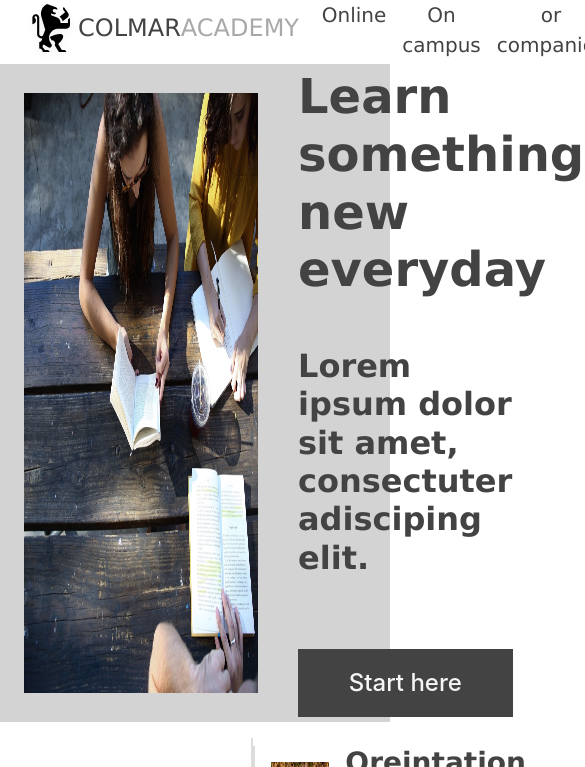
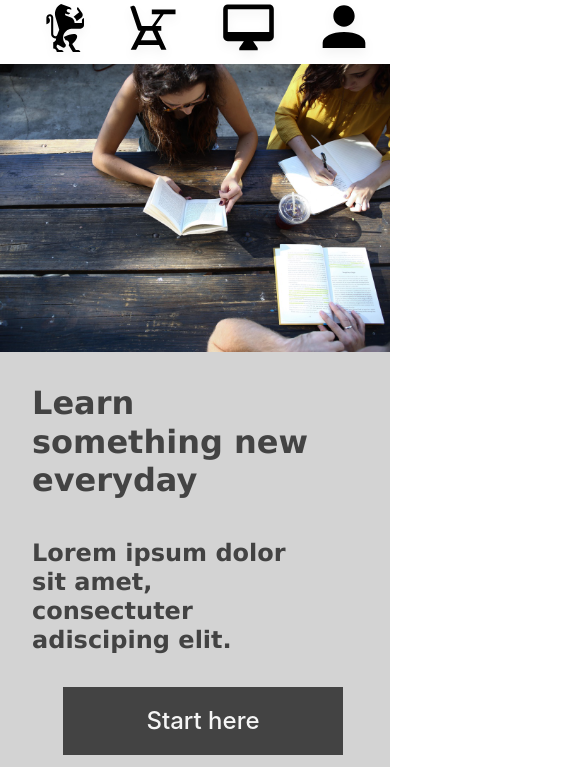
Before and after one commit to BenDanH/colmar-academy, a plain HTML site: page index.html in a window 390 px wide. Shown: the top 767 px of the page, 585 px wide, since content can reach past the window. Drawn offline with nearby package versions, Linux system fonts and the light colour scheme.

Commit message:
Adapt the first section for smaller screens

```diff
--- a/index.html
+++ b/index.html
@@ -11,7 +11,10 @@
 <body>
     <header>
         <img class="logo" id="header-logo" src="./resources/images/ic-logo.svg" alt="logo">
-        <h1 class="logo-text">COLMAR<span class="logo-text-grey">ACADEMY</span></h1>
+        <img class="logo hidden" src="./resources/images/ic-on-campus.svg" alt="icon">
+        <img class="logo hidden" src="./resources/images/ic-online.svg" alt="icon">
+        <img class="logo hidden" src="./resources/images/ic-login.svg" alt="icon">
+        <h1 id="header-logo-text" class="logo-text">COLMAR<span class="logo-text-grey">ACADEMY</span></h1>
         <nav>
             <ul>
                 <li>Online</li>
@@ -135,7 +138,7 @@
         <div class="body4-sections">
         <div class="body4-left-section">
             <div>
-                <video autoplay muted class="body4-vid" src="./resources/videos/thesis.mp4" controls></video>
+                <video autoplay muted  class="body4-vid" src="./resources/videos/thesis.mp4" controls></video>
             </div>
             <div class="body4-left-section-text">
                 <h2>Reimagine urban</h2>
--- a/resources/css/styles.css
+++ b/resources/css/styles.css
@@ -2,7 +2,6 @@ h1, h2, h3, h4, p, li {
     color: rgb(67, 67, 67);
     font-family: Verdana, Geneva, Tahoma, sans-serif;
 }
-
 
 header {
     display: flex;
@@ -303,3 +302,54 @@ footer p {
     margin-top: 0.75rem;
     margin: 1.5rem;
 }
+
+@media only screen and (max-width: 480px) {
+
+    header {
+        justify-content: space-around;
+        height: 4rem;
+    }
+
+    header nav {
+        display: none;
+    }
+
+    #header-logo-text  {
+        display: none;
+    }
+
+    .body1 {
+        flex-direction: column;
+    }
+
+    #body1-text {
+        margin-left: 1rem;
+        font-size: 2rem;
+    }
+
+    #body1-latin {
+        margin-top: 2rem;
+        margin-bottom: 2rem;
+        margin-left: 1rem;
+        font-size: 1.5rem;
+    }
+
+    .body1-img {
+        margin: 0;
+        margin-bottom: 2rem;
+        width: 100%;
+        height: 45%;
+
+    }
+
+    #body1-button {
+        margin: auto;
+        margin-bottom: 1.5rem;
+    }
+}
+
+@media only screen and (min-width: 480px) {
+    .hidden {
+        display: none;
+    }
+}
```
